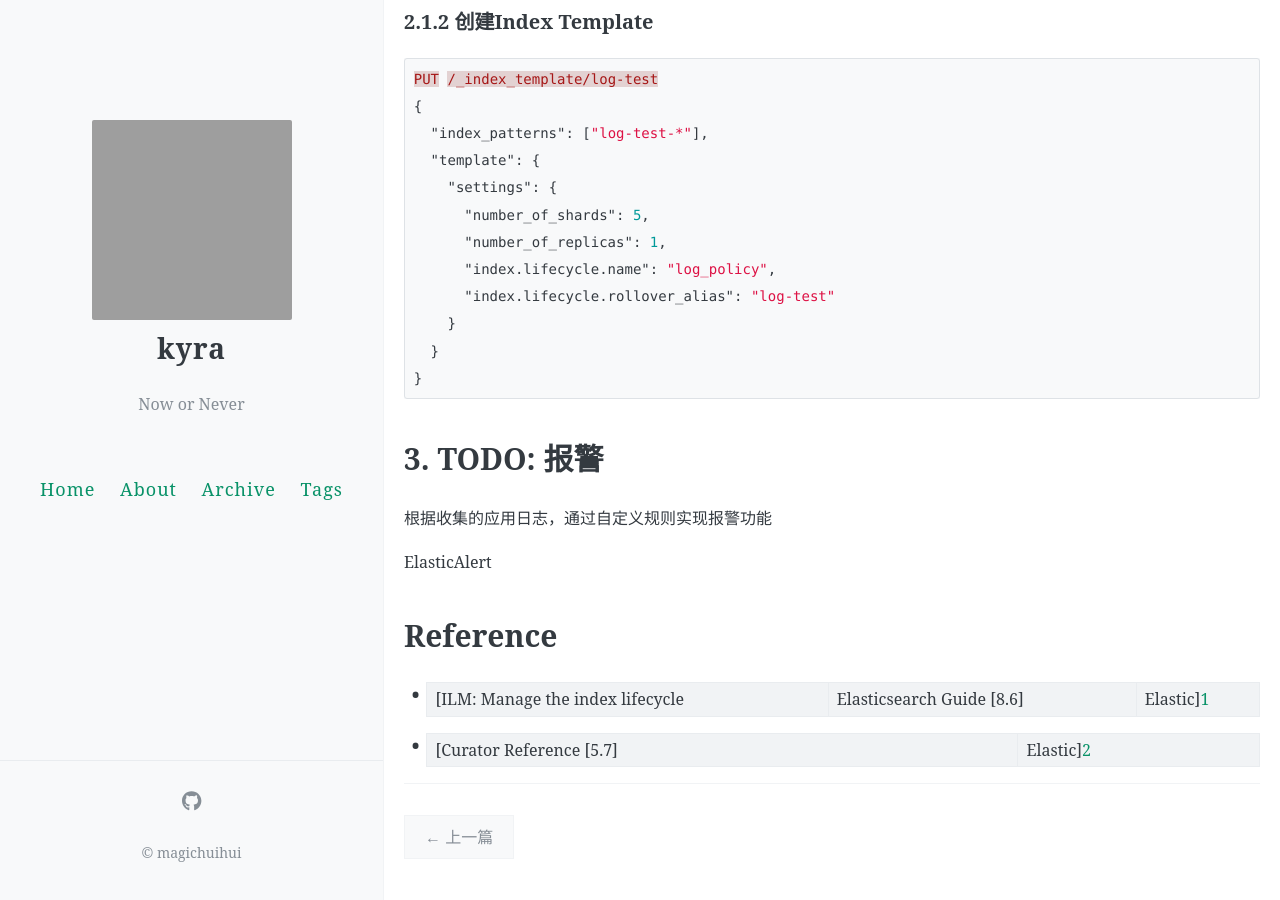
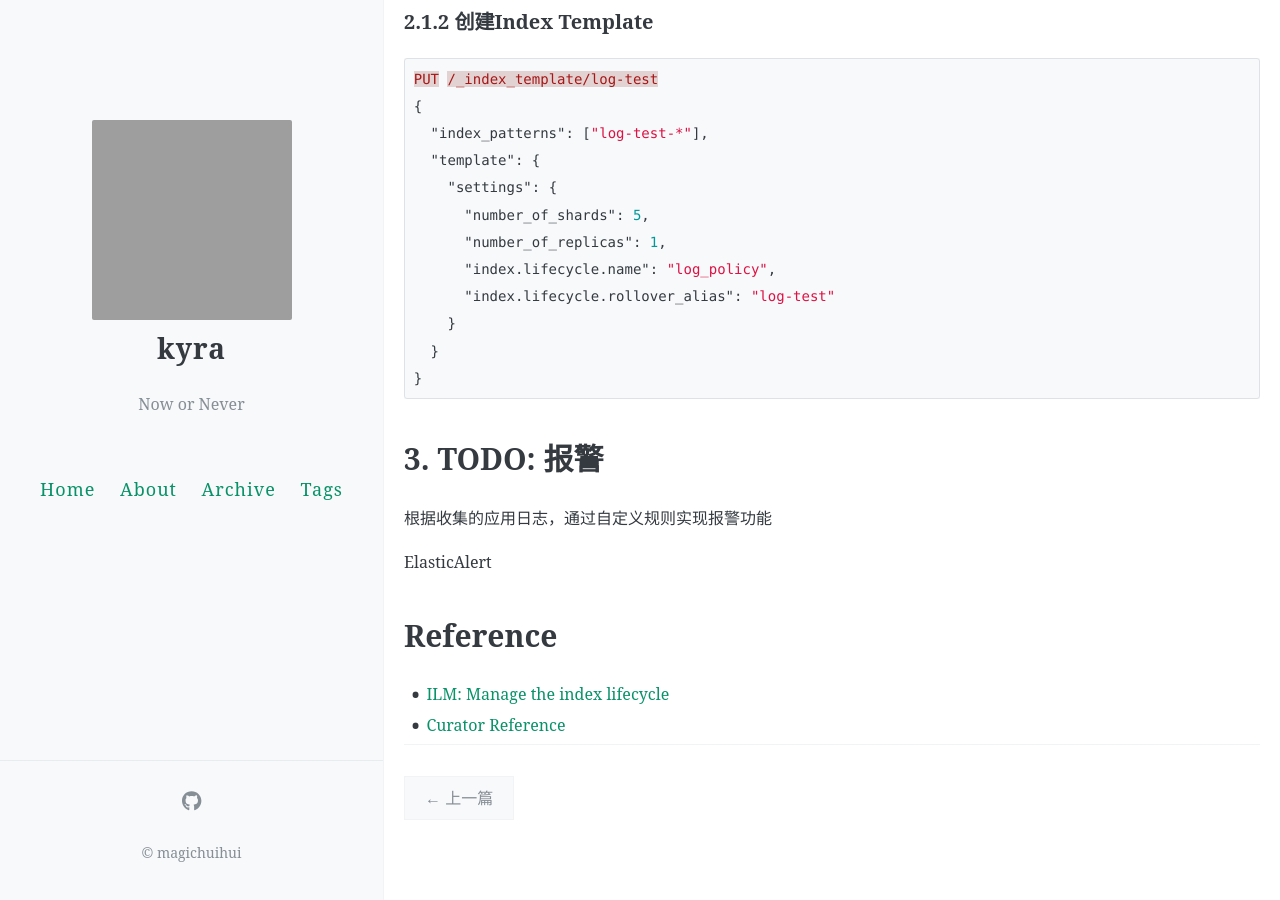
Before and after one commit to magichuihui/magichuihui.github.io, a Jekyll site: the page built from _posts/2023-03-04-elasticsearch- maintenance.md, in a window 1280 px wide and 900 px high, scrolled down 4517 px. Built offline with Jekyll 4.4.1, drawn with Linux system fonts in a browser that asks for light colours; nearby versions of some CDN libraries; comment, search, counter and statistics services are not loaded; after the commit the page ends 5378 px from its top, so only the background shows below that; grey boxes are pictures that could not be loaded.

Commit message:
fix: 参考文献格式

```diff
--- a/_posts/2023-03-04-elasticsearch- maintenance.md
+++ b/_posts/2023-03-04-elasticsearch- maintenance.md
@@ -199,8 +199,8 @@ ElasticAlert
 
 # Reference
 
-* [ILM: Manage the index lifecycle | Elasticsearch Guide [8.6] | Elastic][1]
-* [Curator Reference [5.7] | Elastic][2]
+* [ILM: Manage the index lifecycle][1]
+* [Curator Reference][2]
 
 [1]: https://www.elastic.co/guide/en/elasticsearch/reference/current/index-lifecycle-management.html
 [2]: https://www.elastic.co/guide/en/elasticsearch/client/curator/5.7/index.html
```
